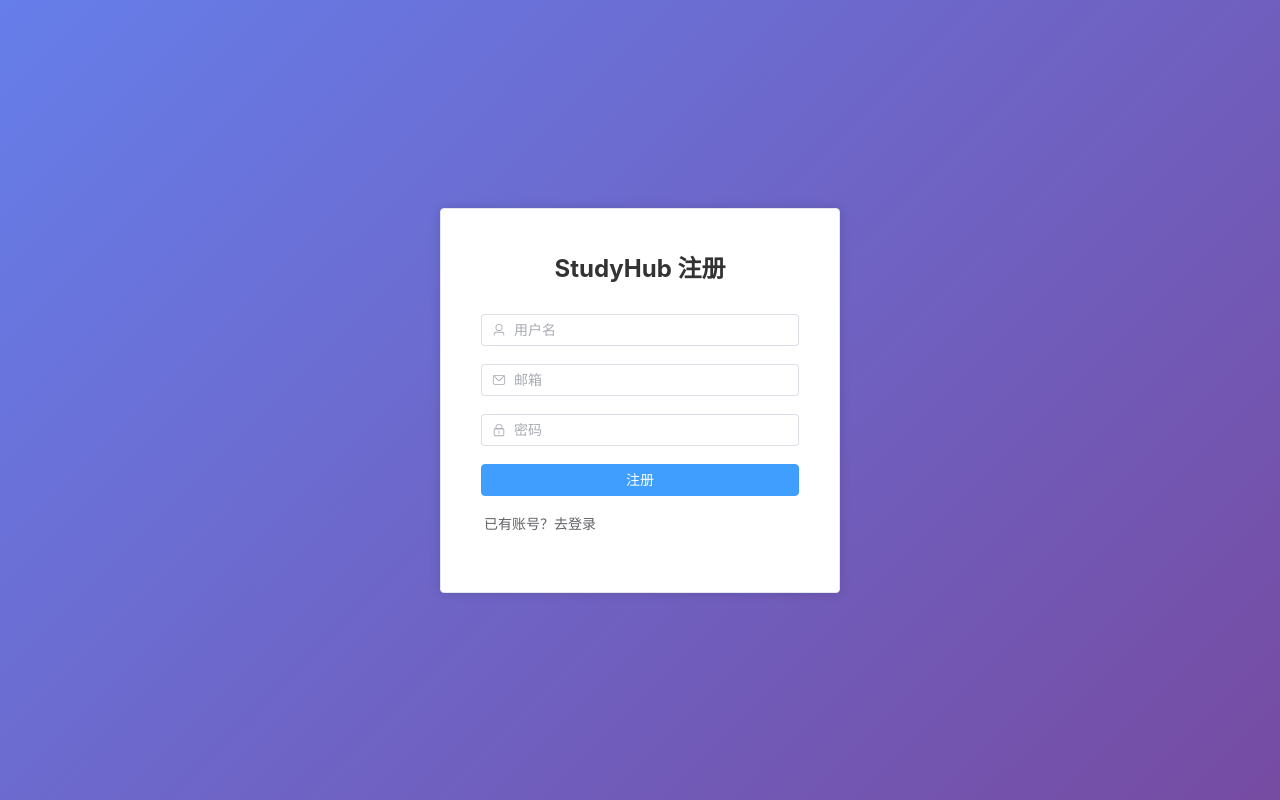
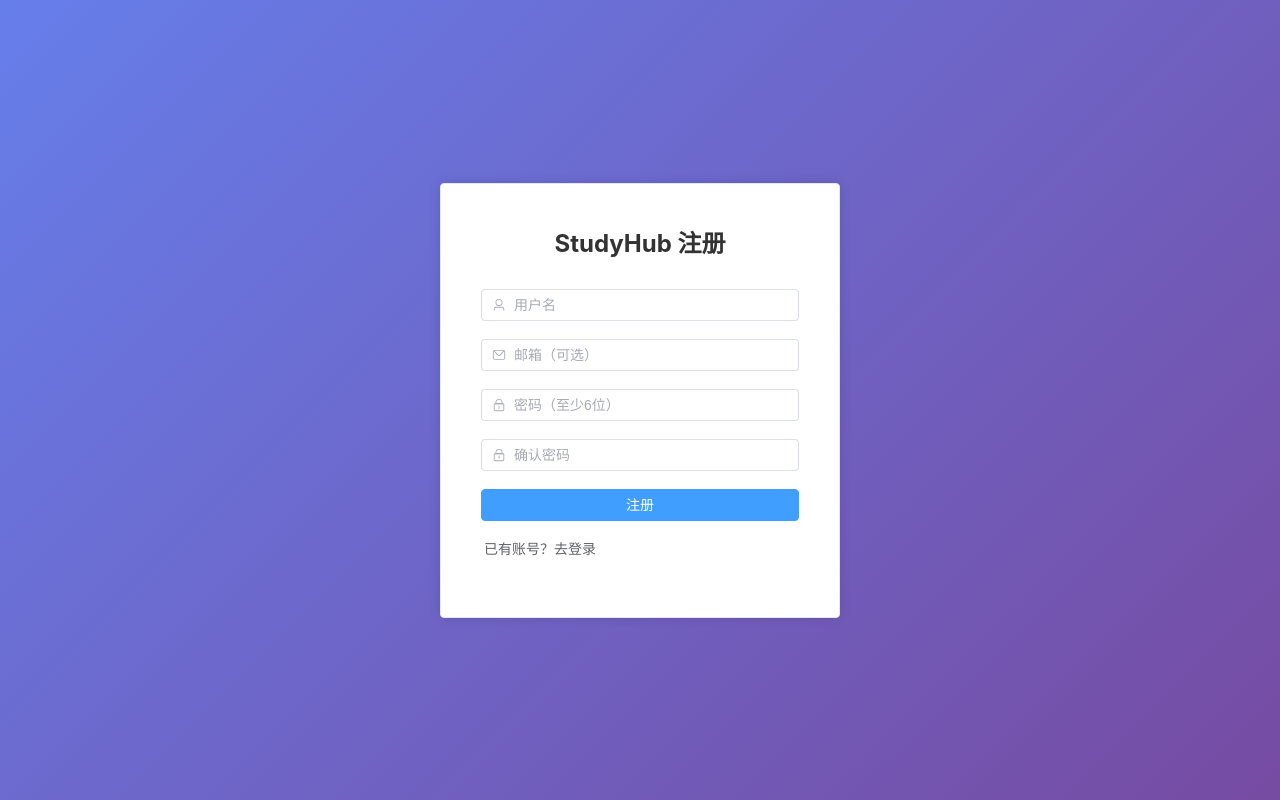
Before and after one commit to niangze/study-hub, a Vue app in the folder frontend/: page /register in a window 1280 px wide. Built offline with nearby package versions, Linux system fonts and the light colour scheme.

Commit message:
fix: RegisterView 优化错误处理和表单校验

```diff
--- a/frontend/src/views/RegisterView.vue
+++ b/frontend/src/views/RegisterView.vue
@@ -7,13 +7,16 @@
           <el-input v-model="form.username" placeholder="用户名" prefix-icon="User" />
         </el-form-item>
         <el-form-item>
-          <el-input v-model="form.email" placeholder="邮箱" prefix-icon="Message" />
+          <el-input v-model="form.email" placeholder="邮箱（可选）" prefix-icon="Message" />
         </el-form-item>
         <el-form-item>
-          <el-input v-model="form.password" type="password" placeholder="密码" prefix-icon="Lock" />
+          <el-input v-model="form.password" type="password" placeholder="密码（至少6位）" prefix-icon="Lock" show-password />
         </el-form-item>
         <el-form-item>
-          <el-button type="primary" @click="handleRegister" style="width: 100%">注册</el-button>
+          <el-input v-model="form.confirmPassword" type="password" placeholder="确认密码" prefix-icon="Lock" show-password />
+        </el-form-item>
+        <el-form-item>
+          <el-button type="primary" @click="handleRegister" :loading="loading" style="width: 100%">注册</el-button>
         </el-form-item>
         <el-form-item>
           <el-button link @click="$router.push('/login')">已有账号？去登录</el-button>
@@ -24,7 +27,7 @@
 </template>
 
 <script setup>
-import { reactive } from 'vue'
+import { reactive, ref } from 'vue'
 import { useRouter } from 'vue-router'
 import { register } from '../api/auth'
 import { useUserStore } from '../store/user'
@@ -32,17 +35,37 @@ import { ElMessage } from 'element-plus'
 
 const router = useRouter()
 const userStore = useUserStore()
+const loading = ref(false)
 
-const form = reactive({ username: '', password: '', email: '' })
+const form = reactive({ username: '', password: '', email: '', confirmPassword: '' })
 
 const handleRegister = async () => {
+  if (!form.username || !form.password) {
+    ElMessage.warning('请输入用户名和密码')
+    return
+  }
+  if (form.password.length < 6) {
+    ElMessage.warning('密码至少6位')
+    return
+  }
+  if (form.password !== form.confirmPassword) {
+    ElMessage.warning('两次输入的密码不一致')
+    return
+  }
+  loading.value = true
   try {
-    const token = await register(form)
+    const token = await register({
+      username: form.username,
+      password: form.password,
+      email: form.email || undefined
+    })
     userStore.setToken(token)
     ElMessage.success('注册成功')
     router.push('/home')
   } catch (e) {
-    console.error(e)
+    ElMessage.error(e.message || '注册失败')
+  } finally {
+    loading.value = false
   }
 }
 </script>
```
